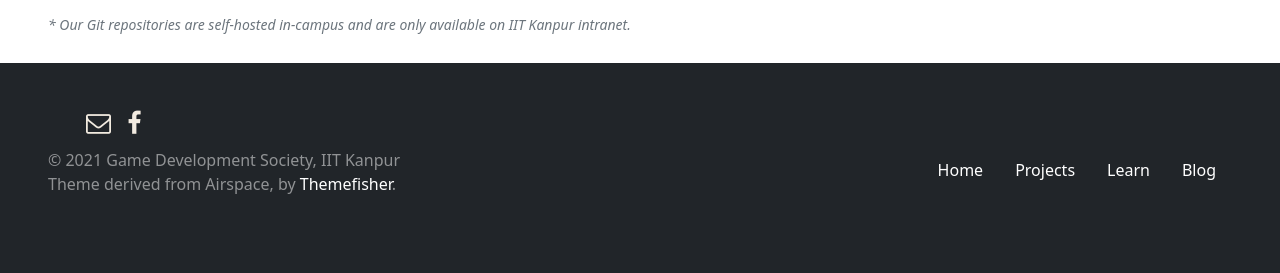
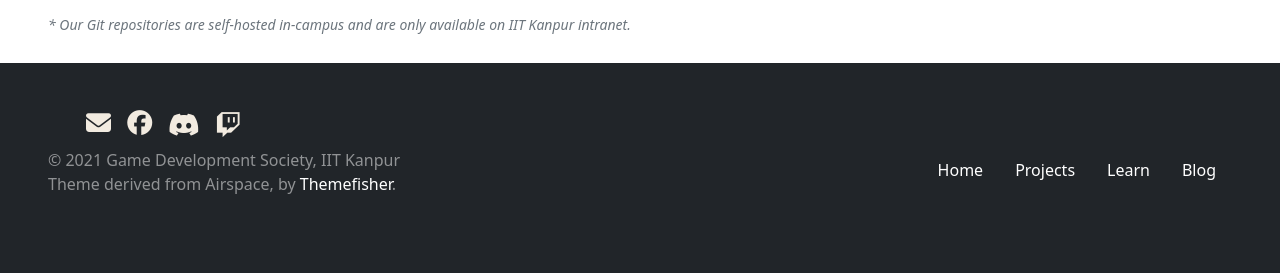
Before and after one commit to studiocentauri/studiocentauri.github.io, a Jekyll site: the page built from index.html, in a window 1280 px wide. Shown: the part 2114-2387 px from the top of the page. Built offline with Jekyll 4.4.1, drawn with Linux system fonts in a browser that asks for light colours; nearby versions of some CDN libraries; some web fonts are replaced; comment, search, counter and statistics services are not loaded.

Commit message:
Use font awesome from CDN for icons

```diff
--- a/_includes/footer.html
+++ b/_includes/footer.html
@@ -4,10 +4,16 @@
     <div class="col">
       <ul class="social-icons">
         <li>
-          <a href="mailto:gamedeviitk@gmail.com"><i class="fa fa-envelope-o"></i></a>
+          <a href="mailto:gamedeviitk@gmail.com"><i class="fas fa-envelope"></i></a>
         </li>
         <li>
-          <a href="https://www.facebook.com/gamedev.iitk"><i class="fa fa-facebook"></i></a>
+          <a href="https://www.facebook.com/gamedev.iitk"><i class="fab fa-facebook"></i></a>
+        </li>
+        <li style="transform: translateY(2px);"> <!-- Shift 2px down because the Discord logo has that extra right corner -->
+          <a href="https://discord.gg/pThvGHs"><i class="fab fa-discord"></i></a>
+        </li>
+        <li style="transform: translateY(2px);"> <!-- Same shift for Twitch -->
+          <a href="https://www.twitch.tv/studiocentauri"><i class="fab fa-twitch"></i></a>
         </li>
       </ul>
       <p>
--- a/_includes/head.html
+++ b/_includes/head.html
@@ -11,7 +11,6 @@
 <link rel="stylesheet" href="https://cdnjs.cloudflare.com/ajax/libs/animate.css/4.1.1/animate.min.css" />
 
 <link rel="stylesheet" href="{{ site.baseurl }}/css/owl.carousel.css" />
-<link rel="stylesheet" href="{{ site.baseurl }}/css/font-awesome.min.css" />
 <link rel="stylesheet" href="{{ site.baseurl }}/css/airspace.css" />
 <link rel="stylesheet" href="{{ site.baseurl }}/css/style.css" />
 <link rel="stylesheet" href="{{ site.baseurl }}/css/responsive.css" />
@@ -21,6 +20,7 @@
 <script src="https://cdn.jsdelivr.net/npm/bootstrap@5.0.0-beta1/dist/js/bootstrap.bundle.min.js" integrity="sha384-ygbV9kiqUc6oa4msXn9868pTtWMgiQaeYH7/t7LECLbyPA2x65Kgf80OJFdroafW" crossorigin="anonymous"></script>
 <script src="//ajax.googleapis.com/ajax/libs/jquery/1.10.2/jquery.min.js"></script>
 <script>window.jQuery || document.write('<script src="js/vendor/jquery-1.10.2.min.js"><\/script>')</script>
+<script src="https://kit.fontawesome.com/38ee7daeab.js" crossorigin="anonymous"></script>
 
 <script src="{{ site.baseurl }}/js/owl.carousel.min.js"></script>
 <script src="{{ site.baseurl }}/js/main.js"></script>
```
Also changed, not shown: css/font-awesome.min.css (deleted).
